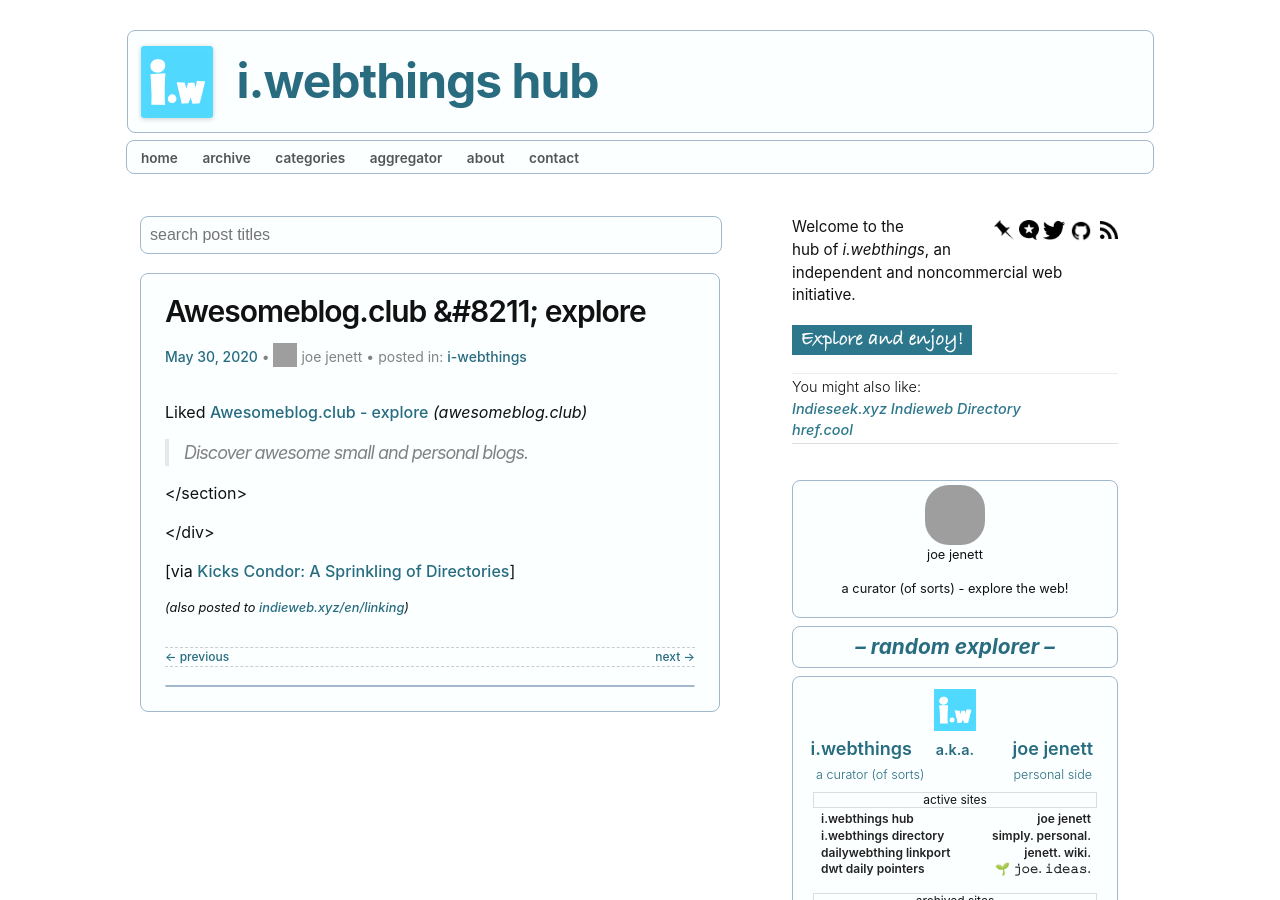
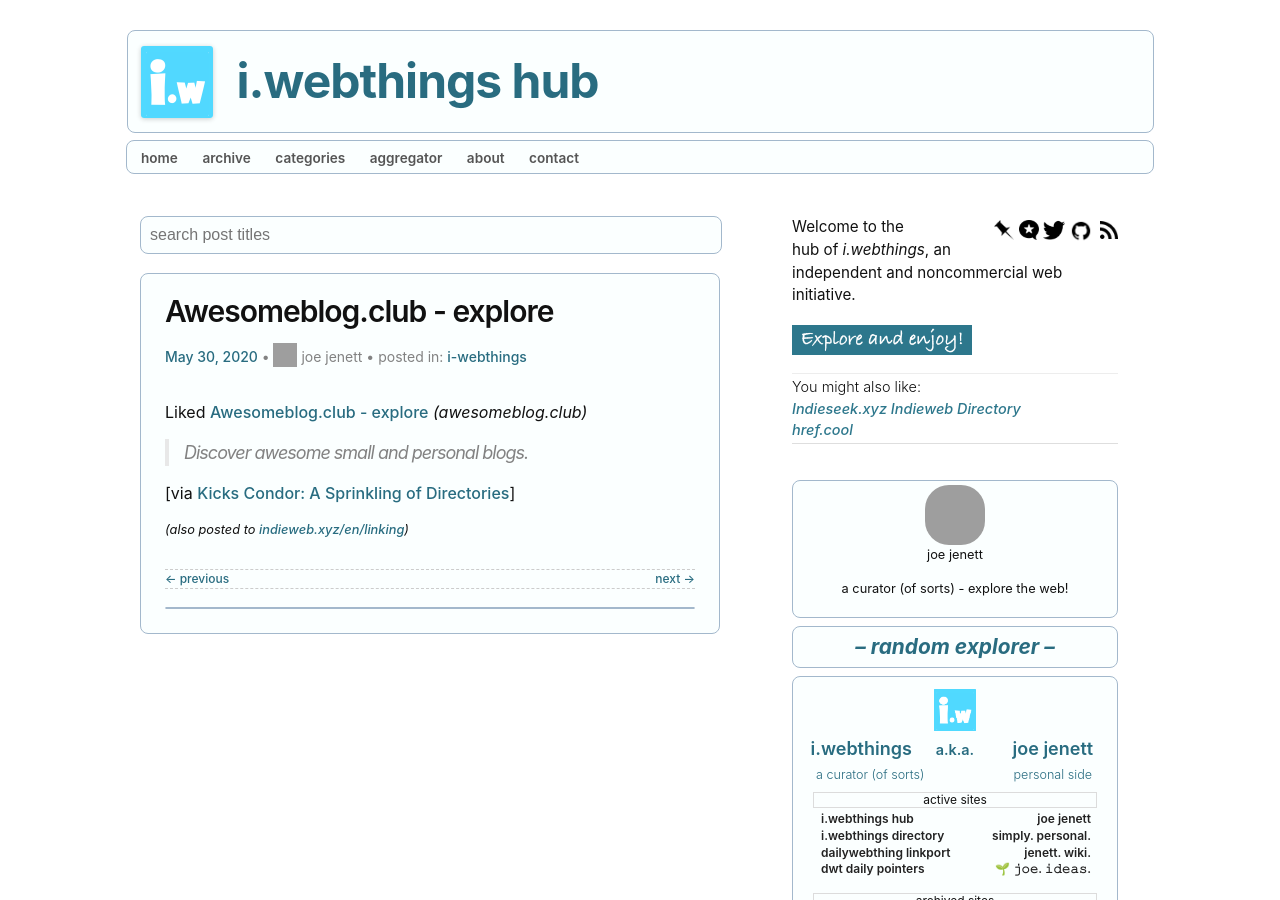
Before and after one commit to joejenett/i.webthings, a Jekyll site: the page built from _posts/2020-05-30-2802-2.md, in a window 1280 px wide and 900 px high. Built offline with Jekyll 4.4.1, drawn with Linux system fonts in a browser that asks for light colours; comment, search, counter and statistics services are not loaded; grey boxes are pictures that could not be loaded.

Commit message:
Update 2020-05-30-2802-2.md

```diff
--- a/_posts/2020-05-30-2802-2.md
+++ b/_posts/2020-05-30-2802-2.md
@@ -1,6 +1,6 @@
 ---
 id: 2802
-title: 'Awesomeblog.club &#8211; explore'
+title: 'Awesomeblog.club - explore'
 date: 2020-05-30T07:59:02-04:00
 author: joe jenett
 layout: post
@@ -26,9 +26,6 @@ kind:
   - Like
 ---
 <span class="kind-display-text">Liked</span> <a href="https://awesomeblog.club" class="p-name u-url">Awesomeblog.club - explore</a> <em>(<span class="p-publication">awesomeblog.club</span>)</em>
-<blockquote class="e-summary">Discover awesome small and personal blogs.</blockquote></section>
-
-</div>
-<div class="entry-content e-content" itemprop="description articleBody">
+<blockquote class="e-summary">Discover awesome small and personal blogs.</blockquote><div class="entry-content e-content" itemprop="description articleBody">
 <p>[via <a title="Kicks Condor: A Sprinkling of Directories" href="https://www.kickscondor.com/notes/a-sprinkling-of-directories">Kicks Condor: A Sprinkling of Directories</a>]</p>
 <div class="syndy">(also posted to <a class="u-syndication" href="https://indieweb.xyz/en/linking">indieweb.xyz/en/linking</a>)</div>
```
